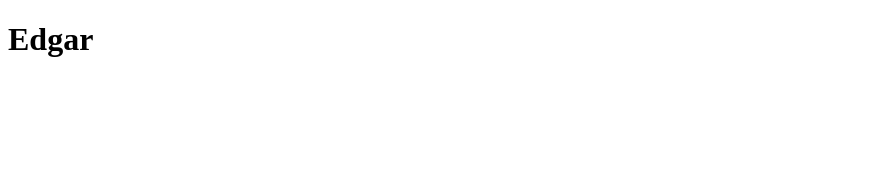
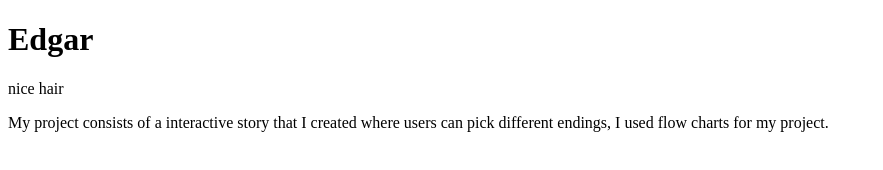
Before and after one commit to benjaminlee001/practice-assignment, a plain HTML site: page index.html in a window 1280 px wide. Shown: the whole page, without its empty margins (0-883 px from the left). Drawn offline with Linux system fonts and the light colour scheme.

Commit message:
project description

```diff
--- a/index.html
+++ b/index.html
@@ -7,6 +7,6 @@
     <title>Benjamin Lee</title>
 </head>
 <body>
-    <h1>Edgar</h1>
+    <h1>Edgar</h1> <p>nice hair</p> <p>My project consists of a interactive story that I created where users can pick different endings, I used flow charts for my project.</p>
 </body>
 </html>
```
